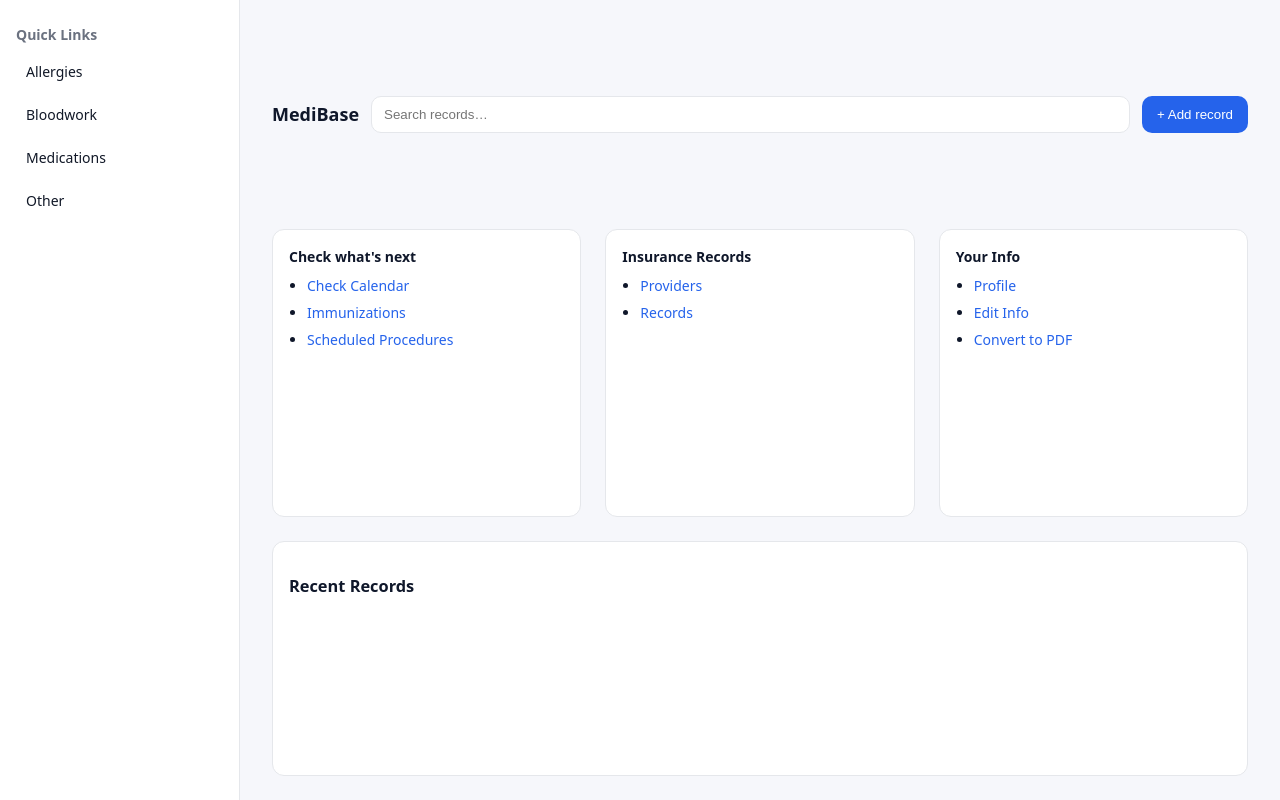
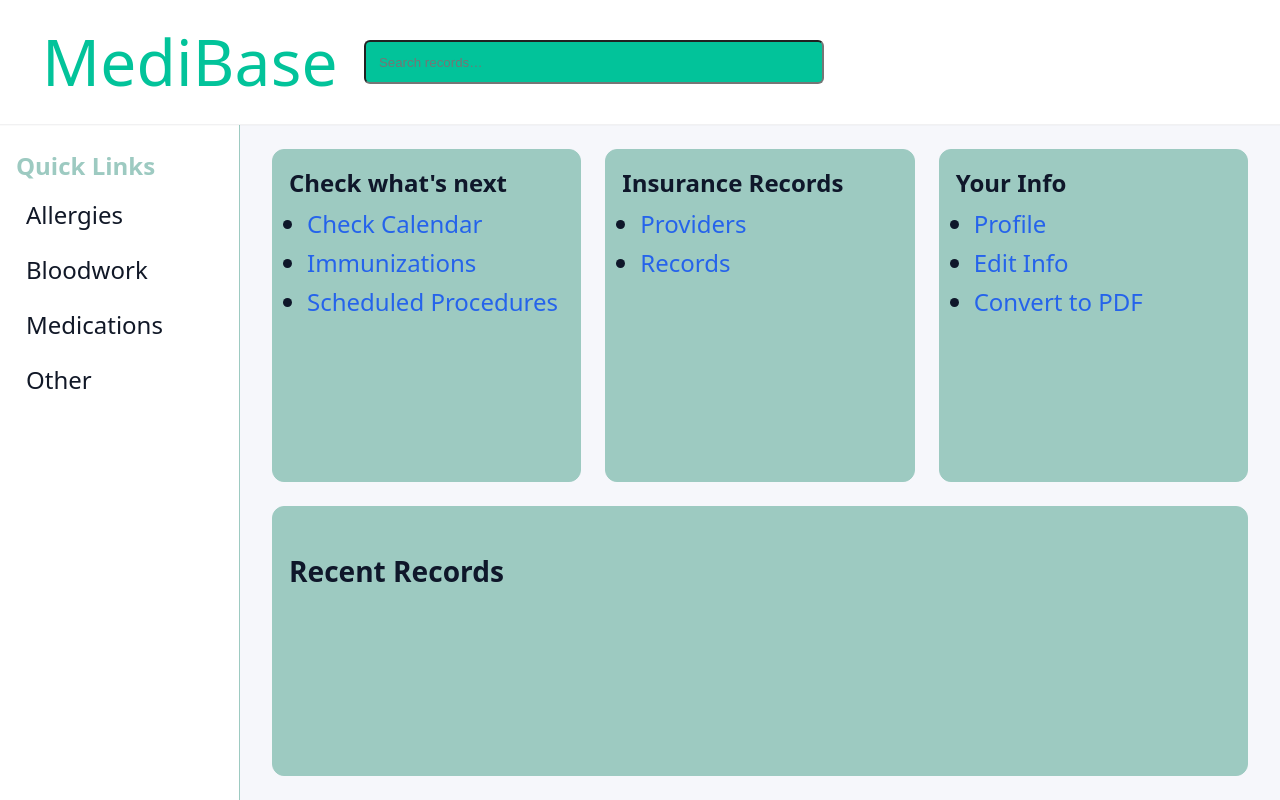
Before and after one commit to ForteV/cs321-team9, a React (Vite) app in the folder Components/ui/: page / in a window 1280 px wide. Built offline with nearby package versions, Linux system fonts and the light colour scheme.

Commit message:
Website Changes

```diff
--- a/Components/ui/src/components/AppShell/AppShell.jsx
+++ b/Components/ui/src/components/AppShell/AppShell.jsx
@@ -22,9 +22,9 @@ export default function AppShell(){
 
       <main className={s.main}>
         <header className={s.pagebar}>
-          <h1 className={s.brand}>MediBase</h1>
+          <h1 className={s.logo}>MediBase</h1>
           <input className={s.search} placeholder="Search records…" />
-          <button className="button primary">+ Add record</button>
+         {/*<button className="button primary">+ Add record</button>*/}
         </header>
 
         <section className={s.cards}>
--- a/Components/ui/src/components/AppShell/AppShell.module.css
+++ b/Components/ui/src/components/AppShell/AppShell.module.css
@@ -1,82 +1,156 @@
-/*Displacement, so the it fits automaitcally beside the side bar
-    ie: [Sidebar][        Main Content        ]
-*/
-.app{
-    display:grid;
-    grid-template-columns:240px 1fr;
-    min-height:100dvh
+/* =========================
+   Variables
+   ========================= */
+:root {
+  /* header height used by the fixed header hack */
+  --pagebar-h: 125px;
+  /* (keep your other design tokens in your project if any) */
 }
 
-
-/*Sidebar*/
-.sidebar{
-    background:#fff;
-    border-right:1px solid var(--border);
-    padding:24px 16px
+/* =========================
+   App layout
+   (grid: [sidebar][main])
+   ========================= */
+.app {
+  display: grid;
+  grid-template-columns: 240px 1fr;
+  min-height: 100dvh;
 }
 
-.sideTitle{
-    font-weight:700;
-    color:var(--muted);
-    margin-bottom:8px
+/* optional helper (unused/kept as-is) */
+.top-part {
+  grid-template-rows: auto 1fr;
 }
 
-/*Navigational links on sidebar*/
-.nav{
-    display:grid;
-    gap:6px
-}
-.nav a{
-    padding:8px 10px;
-    border-radius:8px;
-    color:#111827
-}
-.nav a:hover{
-    background:#f3f4f6
+/* =========================
+   Top / Page header (pagebar)
+   - fixed visual header that sits above the grid
+   ========================= */
+.pagebar {
+  position: fixed;
+  inset: 0 0 auto 0;         /* top:0; left:0; right:0; bottom:auto */
+  height: var(--pagebar-h);
+  display: flex;
+  align-items: center;
+  background: var(--card, #fff);
+  padding: 12px 16px;
+  border-bottom: 1px solid rgba(16,24,40,0.06);
+  box-shadow: 0 1px 0 rgba(16,24,40,0.02);
+  z-index: 9999;
+  width: 100%;
 }
 
-.main{
-    padding:24px 32px;
-    display:grid;
-    gap:24px
+/* push everything inside .app (except the header) down by header height */
+.app > :not(.pagebar) {
+  margin-top: var(--pagebar-h);
 }
 
-.pagebar{
-    display:grid;
-    grid-template-columns:auto 1fr auto;
-    align-items:center;gap:12px
+/* small responsive tweak */
+@media (max-width: 720px) {
+  :root { --pagebar-h: 88px; }
+  .pagebar { height: var(--pagebar-h); padding: 12px; }
 }
 
-.brand{
-    margin:0;
-    font-size:18px
+/* =========================
+   Branding / Logo
+   ========================= */
+.brand {
+  margin: 0;
+  font-size: 18px;
 }
 
-/*Search bar*/
-.search{
-    width:100%;
-    padding:10px 12px;
-    border:1px solid var(--border);
-    border-radius:10px;
-    background:var(--surface)
+/* Separate logo styling */
+.logo {
+  color: #02C39A;
+  font-size: 64px;
+  font-weight: 400;
+  line-height: 1;
+  display: inline-block;
+  padding: 0 18px;
+  margin: 0 8px;
+  white-space: nowrap;
+  letter-spacing: 0.2px;
+  overflow: visible;
+  -webkit-font-smoothing: antialiased;
+  text-rendering: optimizeLegibility;
 }
 
-.cards{
-    display:grid;
-    grid-template-columns:repeat(3,minmax(0,1fr));
-    gap:24px
+/* force color if ancestor styles try to override */
+.pagebar .logo { color: #02C39A; }
+
+/* =========================
+   Sidebar
+   ========================= */
+.sidebar {
+  background: #fff;
+  border-right: 1px solid var(--border);
+  padding: 24px 16px;
 }
 
-.block{
-    background:var(--surface);
-    border:1px solid var(--border);
-    border-radius:var(--radius);
-    padding:16px
+.sideTitle {
+  font-weight: 700;
+  color: var(--muted);
+  margin-bottom: 8px;
 }
 
-/*For mobile*/
-@media (max-width:900px){
-  .app{grid-template-columns:1fr}
-  .sidebar{border-right:0;border-bottom:1px solid var(--border)}
-  .cards{grid-template-columns:1fr}
+/* =========================
+   Sidebar navigation (quicklinks)
+   ========================= */
+.nav {
+  display: grid;
+  gap: 6px;
 }
+
+.nav a {
+  padding: 8px 10px;
+  border-radius: 8px;
+  color: #111827;
+  text-decoration: none;
+  display: block;
+}
+
+.nav a:hover {
+  background: #f3f4f6;
+}
+
+/* =========================
+   Main content area
+   ========================= */
+.main {
+  padding: 24px 32px;
+  display: grid;
+  gap: 24px;
+}
+
+/* cards / grid inside main */
+.cards {
+  display: grid;
+  grid-template-columns: repeat(3, minmax(0, 1fr));
+  gap: 24px;
+}
+
+.block {
+  background: var(--surface);
+  border: 1px solid var(--border);
+  border-radius: var(--radius);
+  padding: 16px;
+}
+
+/* =========================
+   Search area (in header)
+   ========================= */
+.search {
+  display: flex;
+  width: 460px;
+  height: 44px;
+  padding: 8px 13px;
+  align-items: center;
+  gap: 10px;
+  flex-shrink: 0;
+  border-radius: 6px;
+  background: #02C39A;
+}
+
+/* =========================
+   Utilities / small helpers
+   ========================= */
--- a/Components/ui/src/styles/base.css
+++ b/Components/ui/src/styles/base.css
@@ -10,9 +10,14 @@ Hash = #id (unique ID)
 
 /*Automatic styling, for the whole website*/
 *{box-sizing:border-box} body{
-    margin:0;background:var(--bg);
+    margin:0;
+    background:var(--bg);
     color:var(--text);
-    font:14px/1.5 ui-sans-serif, system-ui, -apple-system, Segoe UI, Roboto, Arial
+    font-size:24px;
+    line-height:normal;
+    font-style: normal;
+    font-weight: 400;
+    font-family:"Lexend", ui-sans-serif, system-ui, -apple-system, "Segoe UI", Roboto, Arial;
 }
 
 a{
--- a/Components/ui/src/styles/tokens.css
+++ b/Components/ui/src/styles/tokens.css
@@ -6,10 +6,10 @@
 
 :root{
   --bg:#f6f7fb;
-  --surface:#fff;
+  --surface:#9DCAC1;
   --text:#0f172a;
-  --muted:#6b7280;
-  --border:#e5e7eb;
+  --muted:#9DCAC1;
+  --border:#9DCAC1;
   --brand:#2563eb;
   --radius:12px;
   --space:16px;
```
